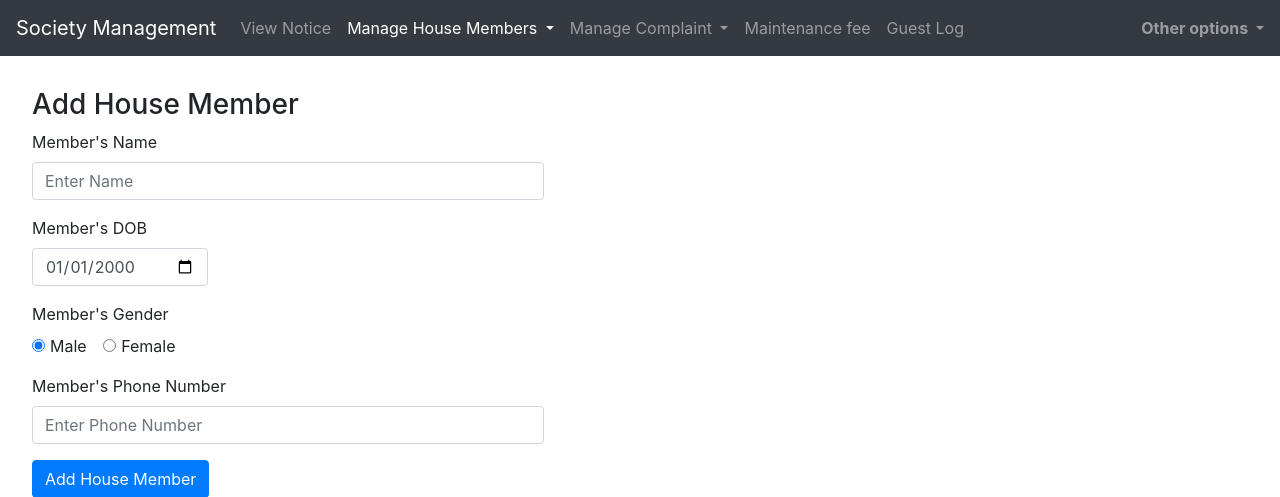
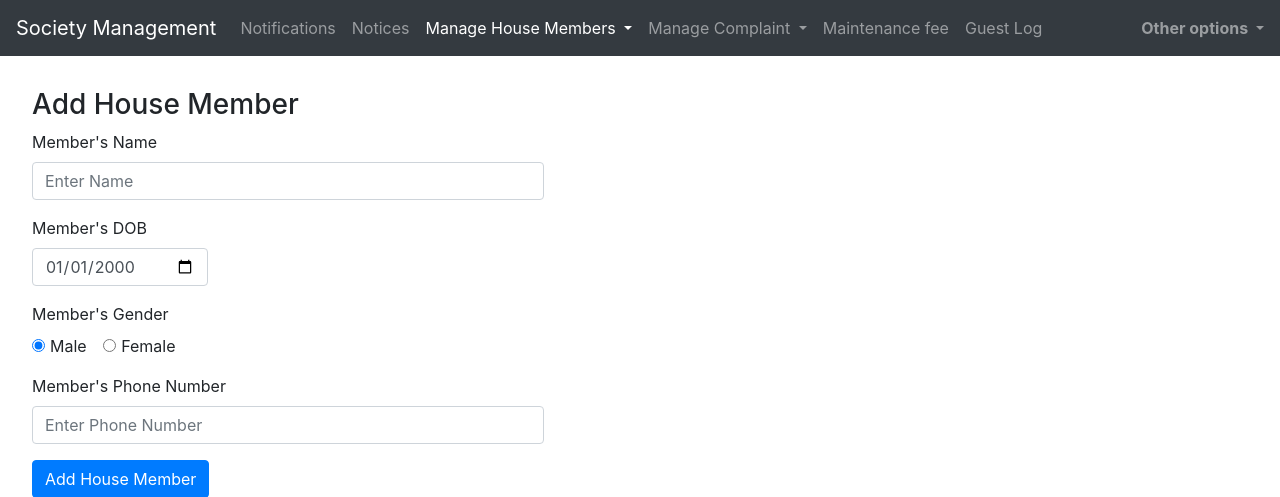
Before and after one commit to DHJariwala/DBMSProject, a Flask app: page /add-member in a window 1280 px wide. Shown: the top 497 px of the page. Run offline with Flask 2, Linux system fonts and the light colour scheme; the visitor is signed in with stand-in values (Sample User, id 1); data that the repository does not hold is empty; some libraries are stand-ins or nearby versions.

Commit message:
added notification in navbar

```diff
--- a/app.py
+++ b/app.py
@@ -105,7 +105,7 @@ def login_owner():
     if request.method == "GET":
         next = request.args.get('next')
         if not next:
-            next = '/nlist/notice'
+            next = '/notifications'
         return render_template('loginHouse.html', next=next)
     else:
         id = request.form.get("HouseNo")
--- a/templates/HouseNavbar.html
+++ b/templates/HouseNavbar.html
@@ -34,8 +34,11 @@
     </button>
     <div class="collapse navbar-collapse" id="navbarText">
         <ul class="navbar-nav mr-auto">
+            <li class="nav-item {% if active_page == "Notifications" %}active{% endif %}">
+                <a class="nav-link" href="{{url_for('notifications')}}">Notifications</a>
+            </li>
             <li class="nav-item {% if active_page == "Manage Notice" %}active{% endif %}">
-            <a class="nav-link" href="{{ url_for('list_notice', role='notice') }}">View Notice</a>
+                <a class="nav-link" href="{{ url_for('list_notice', role='notice') }}">Notices</a>
             </li>
             <li class="nav-item dropdown {% if active_page == "Members" %}active{% endif %}">
                 <a class="nav-link dropdown-toggle" href="#" id="HouseDropdown" role="button" data-toggle="dropdown"
--- a/templates/addGuest.html
+++ b/templates/addGuest.html
@@ -13,7 +13,7 @@ Add Guest
         <select class="form-select"
                 style="height:2.1em;width:15em; border-style: solid;border-width: 2px;border-radius:5px" name="hno"
                 id="HouseSelected" aria-label="Default select" required>
-            <option value="-1" selected>Select House Number</option>
+            <option value="" selected>Select House Number</option>
             {% for houseno in houses %}
             <option value="{{ houseno[0] }}">{{ houseno[0] }}</option>
             {% endfor %}
--- a/templates/addMember.html
+++ b/templates/addMember.html
@@ -2,7 +2,7 @@
 {% set active_page = "Members" %}
 
 {% block title %}
-Add Member
+Change Members
 {% endblock %}
 
 {% block body %}
@@ -48,8 +48,8 @@ Add Member
     </h3>
     <input type="hidden" name="csrf_token" value="{{ csrf_token() }}">
     <div class="form-group">
-      <select class="form-select" style="height:2.1em;width:100%; border-style: solid;border-width: 1px;border-radius:5px" name="MemberNameSelected" id="MemberNameSelected" aria-label="Default select">
-        <option value=-1 selected>Member Name</option>
+      <select class="form-select" style="height:2.1em;width:100%; border-style: solid;border-width: 1px;border-radius:5px" name="MemberNameSelected" id="MemberNameSelected" aria-label="Default select" required>
+        <option value="" selected>Member Name</option>
         {% for member in members %}
           <option value="{{ member[0] }}">{{ member[1] }}</option>
         {% endfor %}
--- a/templates/addrStaff.html
+++ b/templates/addrStaff.html
@@ -2,7 +2,7 @@
 {% set active_page = "Manage Staff" %}
 
 {% block title %}
-Add Staff
+Change Staff
 {% endblock %}
 
 {% block body %}
@@ -66,8 +66,8 @@ Add Staff
     <div class="form-group">
         <select class="form-select"
                 style="height:2.1em;width:100%; border-style: solid;border-width: 1px;border-radius:5px"
-                name="selectedID" id="StaffNameSelected" aria-label="Default select">
-            <option value=-1 selected>Select Staff</option>
+                name="selectedID" id="StaffNameSelected" aria-label="Default select" required>
+            <option value="" selected>Select Staff</option>
             {% for id, name in staffs %}
             <option value="{{ id }}">{{ name }}</option>
             {% endfor %}
--- a/templates/changePassword.html
+++ b/templates/changePassword.html
@@ -28,7 +28,7 @@ Change Password
         oninvalid="setCustomValidity('Enter Password between length 8 to 128')" onchange="try{setCustomValidity('')}catch(e){}" minlength="8" maxlength="128" required>
     </div>
     <div class="invalid-Feedback" name="invalid-feedback" id="invalid-feedback">
-      *Mismatched Password!
+      !Mismatched Password*
     </div>
     <button type="submit" class="btn btn-primary" name="MemberAdd">Change Password</button>
   </form>
--- a/templates/guestLog.html
+++ b/templates/guestLog.html
@@ -23,8 +23,8 @@ Guest Log
       <tbody>
       {% for guest in guests %}
       <tr>
-        <th scope="row">{{ guest[0] }}</th>
-        <th scope="row">{{ guest[1]|datetimeformat }}</th>
+        <td scope="row">{{ guest[0] }}</td>
+        <td scope="row">{{ guest[1]|datetimeformat }}</td>
       </tr>
       {% endfor %}
       </tbody>
```
Lines whose indentation alone changed are shown as unchanged.
